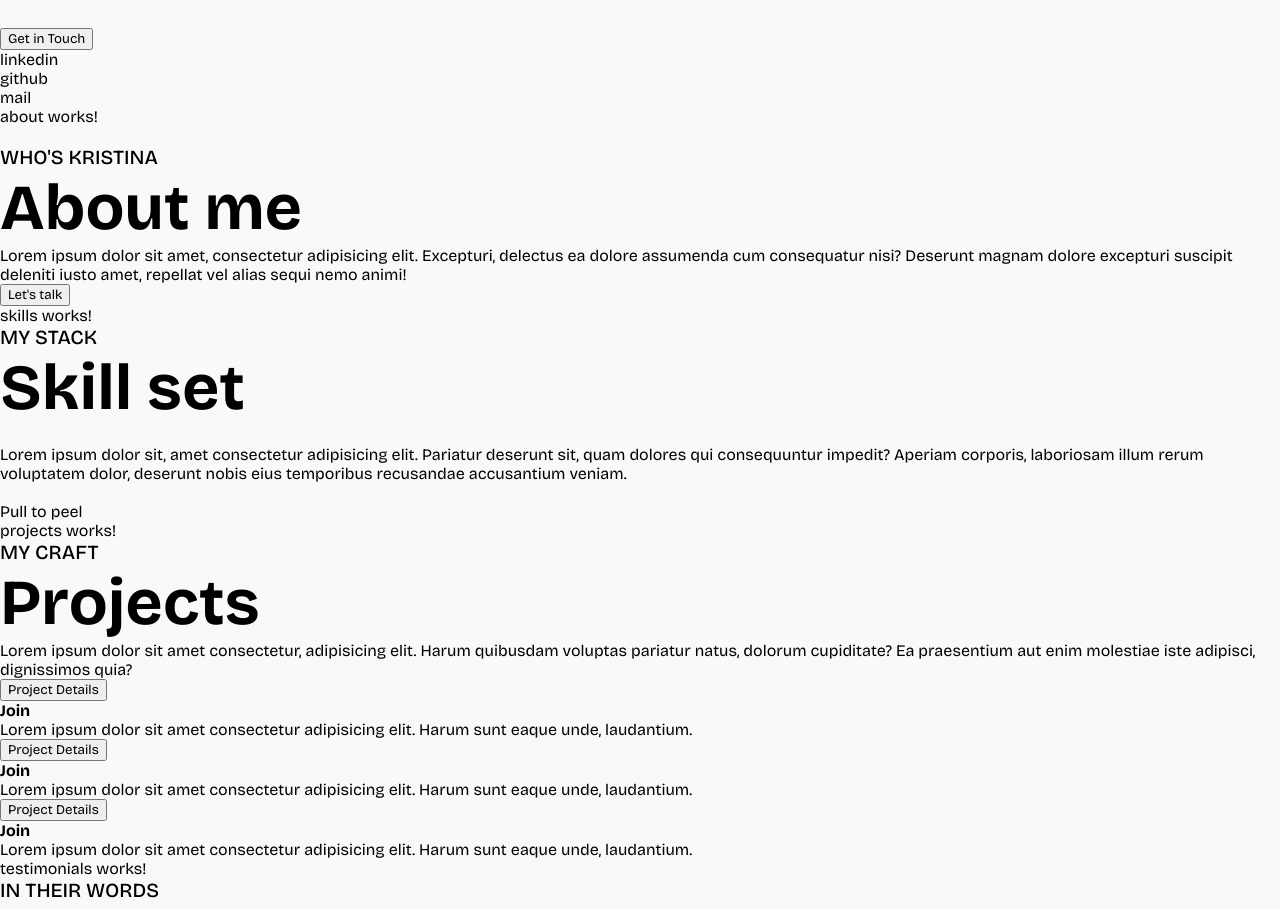
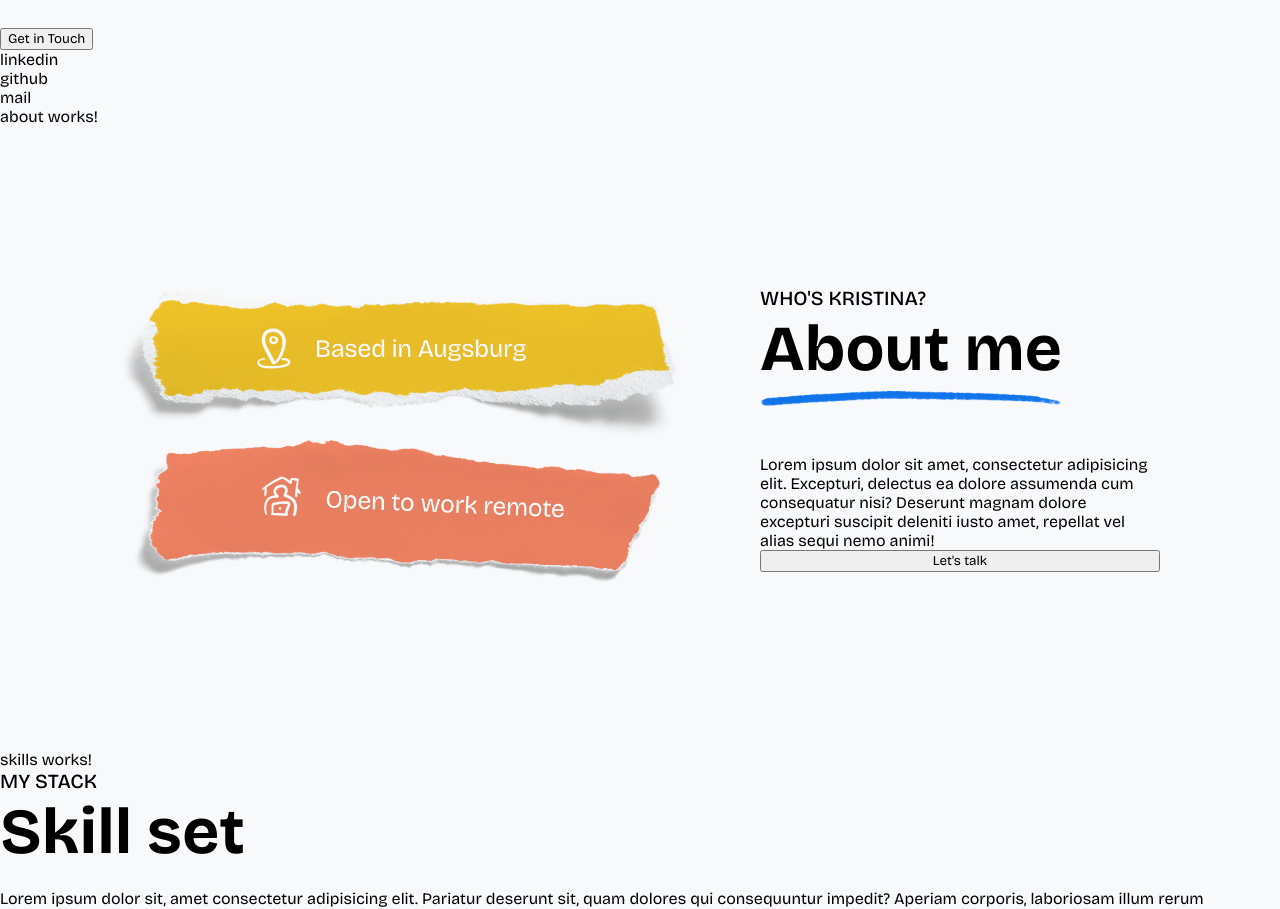
Before and after one commit to kristinastarovoit/portfolio-project, an Angular app: page / in a window 1280 px wide. Shown: the part 560-1469 px from the top of the page. Built offline with nearby package versions, Linux system fonts and the light colour scheme.

Commit message:
add: images and styling for about me section

```diff
--- a/src/app/pages/main/components/about/about.html
+++ b/src/app/pages/main/components/about/about.html
@@ -1,9 +1,12 @@
 <p>about works!</p>
 <section class="aboutme">
-    <img>
-    <div>
-        <h2>WHO'S KRISTINA</h2>
-        <h3>About me</h3>
+    <div class="about-imgs">
+        <img class="about-imgs__img" src="/assets/sticker/about_yellow_location.png">
+        <img class="about-imgs__img" src="/assets/sticker/about_orange_remote.png">
+    </div>
+    <div class="about-content">
+        <h2>WHO'S KRISTINA?</h2>
+        <h3 class="about-content__h3">About me</h3>
         <p>Lorem ipsum dolor sit amet, consectetur adipisicing elit.
             Excepturi, delectus ea dolore assumenda cum consequatur nisi?
             Deserunt magnam dolore excepturi suscipit deleniti iusto amet,
--- a/src/app/pages/main/components/about/about.scss
+++ b/src/app/pages/main/components/about/about.scss
@@ -0,0 +1,32 @@
+.aboutme {
+    display: flex;
+    gap: 80px;
+    padding: 160px 120px;
+}
+
+.about-imgs {
+    display: flex;
+    flex-direction: column;
+
+    &__img {
+        width: 560px;
+    }
+}
+
+.about-content {
+    display: flex;
+    flex-direction: column;
+
+    &__h3 {
+        padding-bottom: 48px;
+    }
+
+    &__h3::after {
+        content: '';
+        background-image: url('/assets/icons/about_line.svg');
+        background-size: contain;
+        background-repeat: no-repeat;
+        height: 20px;
+        display: block;
+    }
+}
```
Also changed, not shown: public/assets/sticker/about_orange_remote.png (added), public/assets/sticker/about_yellow_location.png (added).
